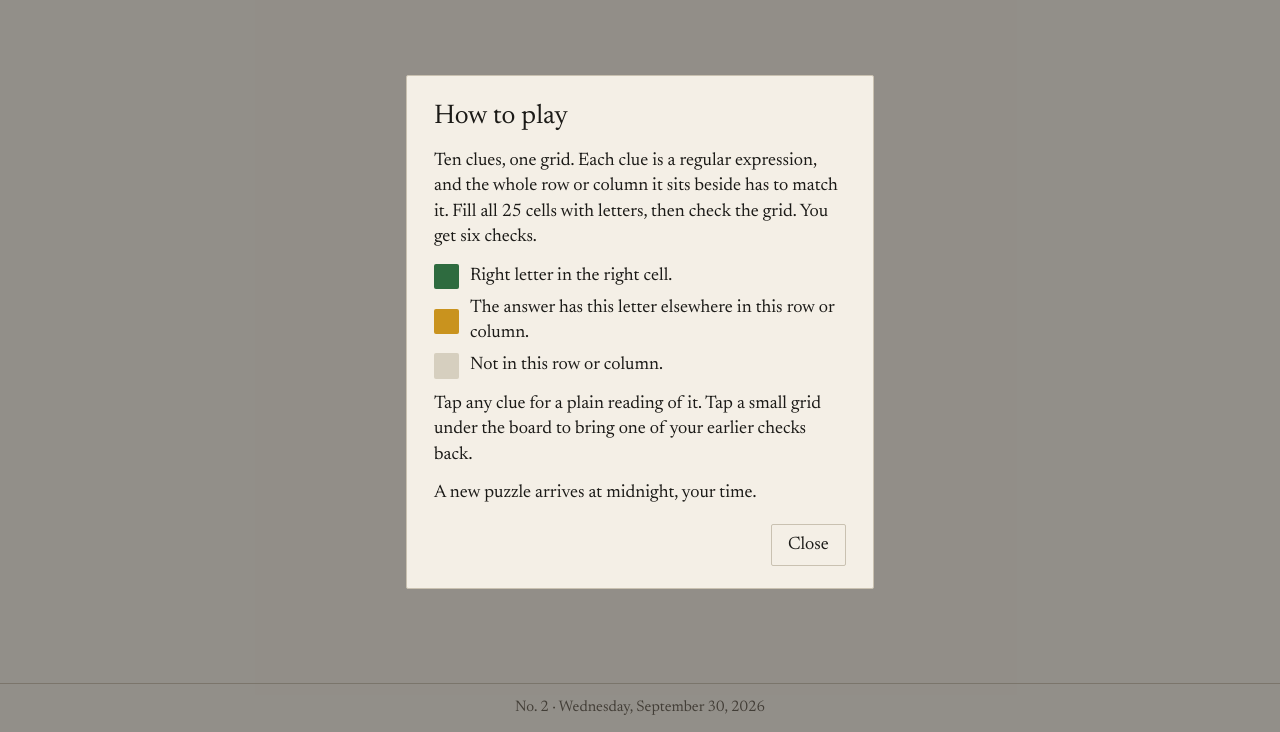
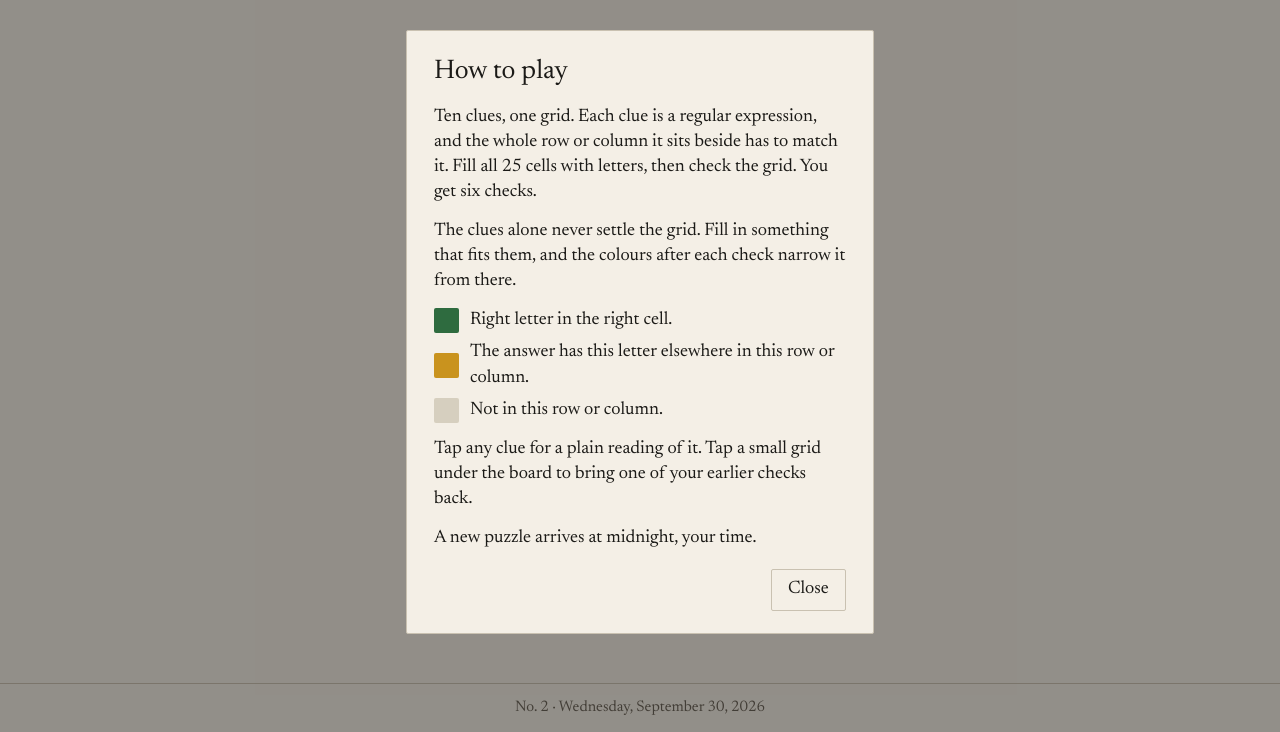
Before and after one commit to sean-reid/regexle, a website built with Vite: page index.html in a window 1280 px wide. Both pictures are taken after a click on the button 1143 px from the left and 31 px from the top of the page. Shown: the part 68-800 px from the top of the page. Built offline with nearby package versions, Linux system fonts and the light colour scheme; files whose address does not match are found by name.

Commit message:
docs(ui): tell players the clues alone never settle the grid

```diff
--- a/index.html
+++ b/index.html
@@ -101,6 +101,10 @@
         beside has to match it. Fill all 25 cells with letters, then check the grid. You get six
         checks.
       </p>
+      <p>
+        The clues alone never settle the grid. Fill in something that fits them, and the colours
+        after each check narrow it from there.
+      </p>
       <ul class="legend">
         <li><span class="swatch g"></span>Right letter in the right cell.</li>
         <li>
```
